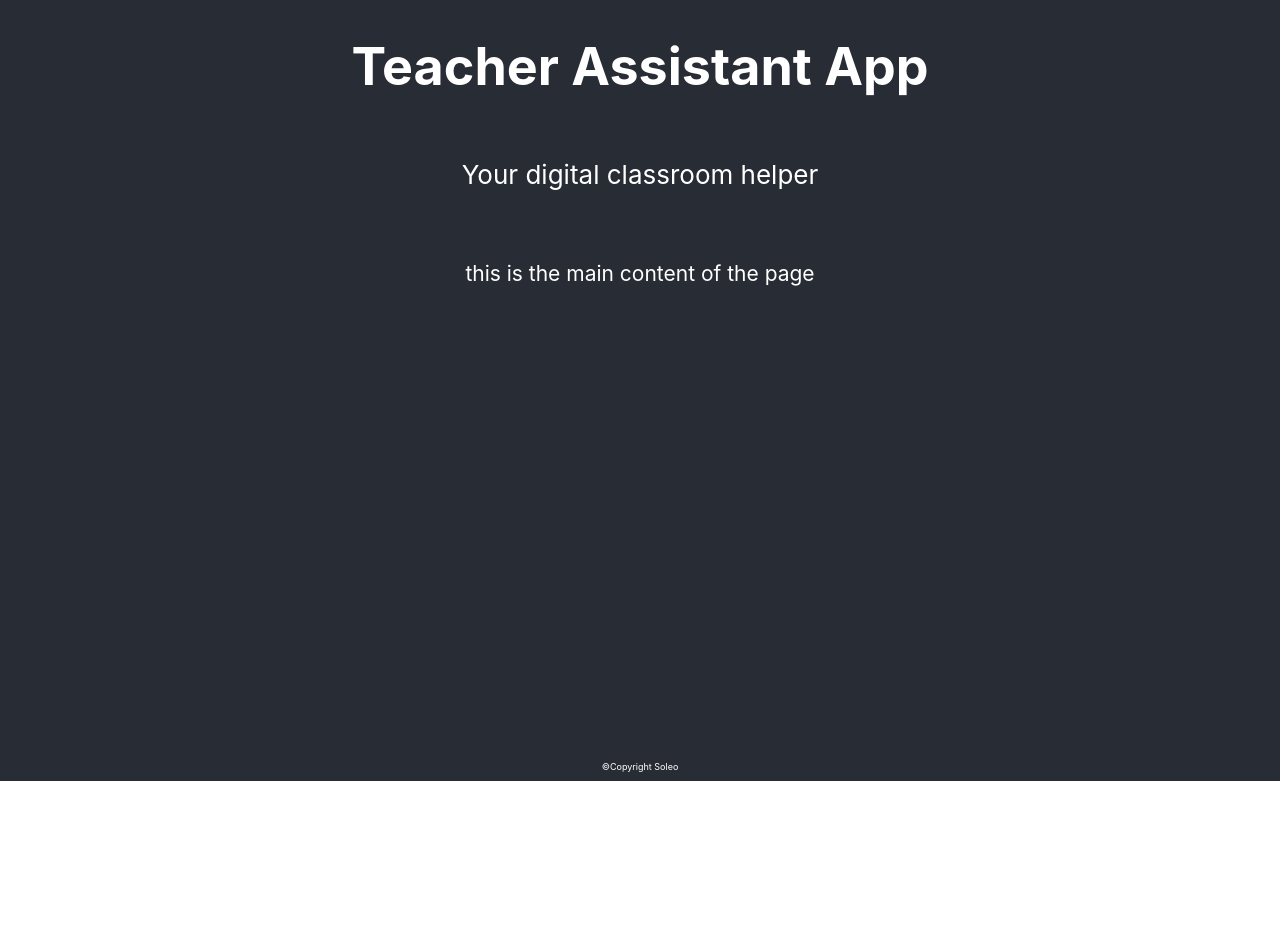
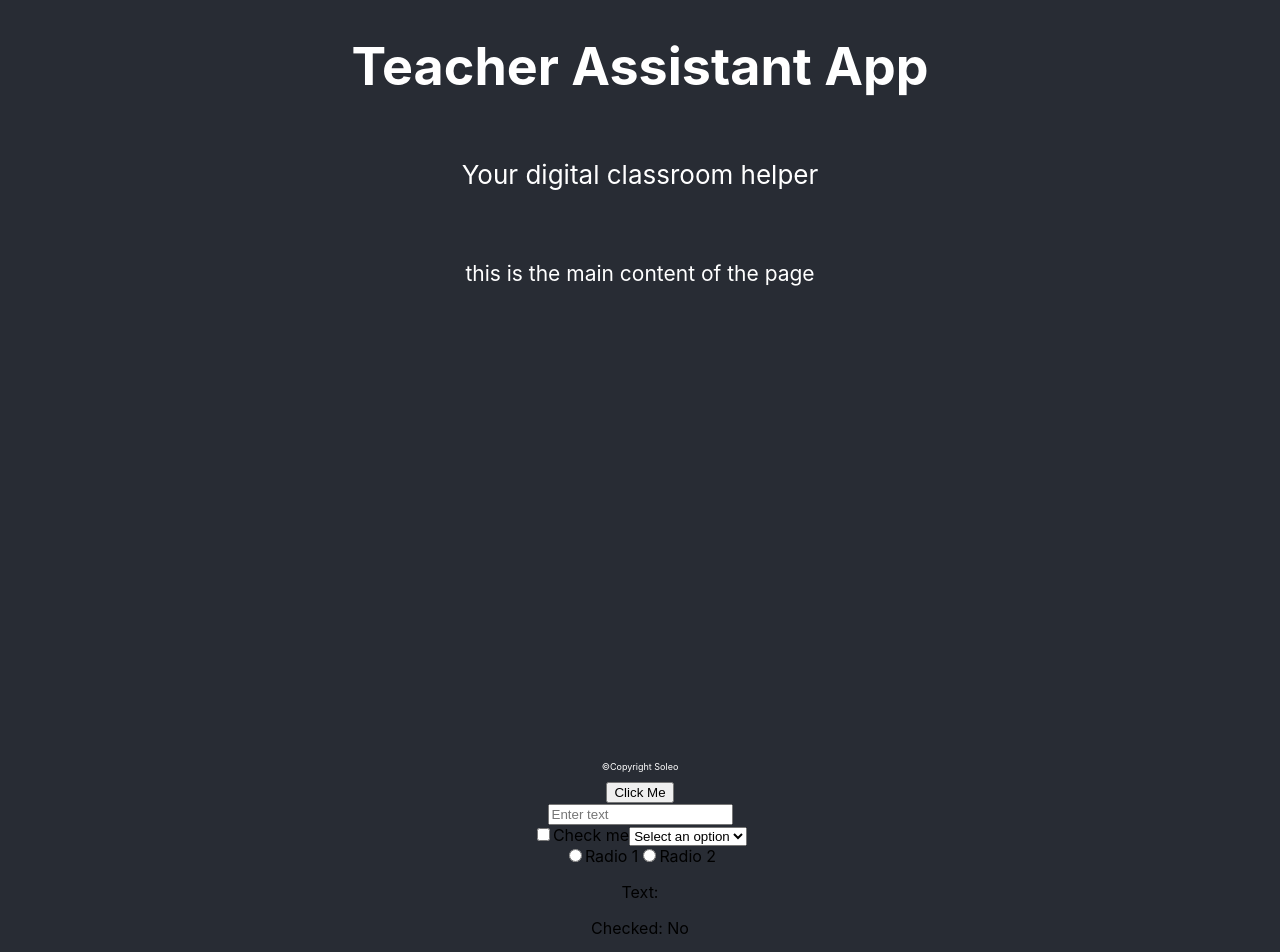
Before and after one commit to soleohess/teacher-assistant-app, a React (Create React App) app: page / in a window 1280 px wide. Shown: the top 952 px of the page. Before the commit the page ends 800 px from the top, so only its background shows below. Built offline with nearby package versions, Linux system fonts and the light colour scheme.

Commit message:
expanded UIElementLesson with github copilot. next time need to edit UIElementLesson functions to make useful.

```diff
--- a/src/App.js
+++ b/src/App.js
@@ -3,6 +3,7 @@ import Header from './components/Header';
 import Main from './components/Main';
 import Footer from './components/Footer';
 import './App.css'
+import UIElementsLesson from './components/UIElementLesson';
 
 function App() {
   return (
@@ -10,6 +11,7 @@ function App() {
       <Header title="Teacher Assistant App" description="Your digital classroom helper"/>
       <Main description="this is the main content of the page"/>
       <Footer description="©Copyright Soleo" />
+      <UIElementsLesson />
       {/* Other components will go here */}
     </div>
   );
--- a/src/components/UIElementLesson.js
+++ b/src/components/UIElementLesson.js
@@ -1,97 +1,108 @@
 import React, { useState } from "react";
 
-//Button Component
-const  Button = ({ onClick, label}) => (
-    //ToDo: implement the button element here
-    //Hint: Use the 'onClick' prop for the event handler and 'label' prop for the button text
-
+// Button Component
+const Button = ({ onClick, label }) => (
     <button onClick={onClick}>
         {label}
     </button>
-    //function onClick() { label }
 );
 
-//TextField Component
-const TextField = ({ value, onChange, placeholder }) => (
-    // TODO: Implement the input element here
-    // Hint: Use the 'value', 'onChange', and 'placeholder' props
-        <TextField onChange={onChange}>
-            value = [placeholder]
-        </TextField>
+// TextField Component with Error Handling
+const TextField = ({ value, onChange, placeholder, error }) => (
+    <div>
+        <input type="text" value={value} onChange={onChange} placeholder={placeholder} />
+        {error && <p style={{ color: 'red' }}>{error}</p>}
+    </div>
 );
 
 // Checkbox Component
 const Checkbox = ({ checked, onChange, label }) => (
-    // TODO: Implement the checkbox input and label here
- // Hint: Use the 'checked' and 'onChange' props for the input, and 'label' for the text
+    <label>
+        <input type="checkbox" checked={checked} onChange={onChange} />
+        {label}
+    </label>
 );
 
 // Select Component
-// Select (dropdown) components allow users to choose from a list of options
 const Select = ({ value, onChange, options }) => (
- // TODO: Implement the select element and its option children here
- // Hint: Use 'value' and 'onChange' props for the select, and map over 'options' for the option elements
+    <select value={value} onChange={onChange}>
+        {options.map((option, index) => (
+            <option key={index} value={option.value}>
+                {option.label}
+            </option>
+        ))}
+    </select>
+);
+
+// RadioButtonGroup Component
+const RadioButtonGroup = ({ name, selectedValue, onChange, options }) => (
+    <div>
+        {options.map((option, index) => (
+            <label key={index}>
+                <input
+                    type="radio"
+                    name={name}
+                    value={option.value}
+                    checked={selectedValue === option.value}
+                    onChange={onChange}
+                />
+                {option.label}
+            </label>
+        ))}
+    </div>
 );
 
 // Main UIElementsLesson Component
 const UIElementsLesson = () => {
- // State hooks for managing component states
- // TODO: Create state variables for text, isChecked, and selectedOption using useState
+    // State hooks for managing component states
+    const [text, setText] = useState("");
+    const [isChecked, setIsChecked] = useState(false);
+    const [selectedOption, setSelectedOption] = useState("");
+    const [selectedRadio, setSelectedRadio] = useState("");
+    const [error, setError] = useState("");
 
- // Event handlers
- const handleButtonClick = () => {
- // TODO: Implement button click handler
- // Hint: Use alert() to show a message when the button is clicked
- };
-
- const handleTextChange = (e) => {
- // TODO: Implement text change handler
- // Hint: Update the text state with the new value from the event
- };
-
- const handleCheckboxChange = (e) => {
- // TODO: Implement checkbox change handler
- // Hint: Update the isChecked state with the new checked value from the event
- };
-
- const handleSelectChange = (e) => {
- // TODO: Implement select change handler
- // Hint: Update the selectedOption state with the new value from the event
- };
-
- // Options for the Select component
- const options = [
-    { value: 'option1', label: 'Option 1' },
-    { value: 'option2', label: 'Option 2' },
-    { value: 'option3', label: 'Option 3' },
-];
+    // Event handler for text field
+    const handleTextChange = (e) => {
+        const value = e.target.value;
+        if (value.length > 10) {
+            setError("Text is too long");
+        } else {
+            setError("");
+        }
+        setText(value);
+    };
 
     return (
-    <div>
-        <h1>React Basic UI Elements</h1>
-
-        <h2>Button</h2>
-            {/* TODO: Add the Button component here */}
-
-        <h2>Text Field</h2>
-        {/* TODO: Add the TextField component here */}
-        {/* TODO: Add a paragraph to display the entered text */}
-
-        <h2>Checkbox</h2>
-        {/* TODO: Add the Checkbox component here */}
-        {/* TODO: Add a paragraph to display the checkbox state */}
-
-        <h2>Select (Dropdown)</h2>
-        {/* TODO: Add the Select component here */}
-        {/* TODO: Add a paragraph to display the selected option */}
-
-        {/*
-        Student Task: Add a new UI element here
-        Try adding a radio button group or a slider component
-        Hint: You'll need to create a new component and add state for it
-        */}
-    </div>
+        <div>
+            <Button onClick={() => alert("Button clicked!")} label="Click Me" />
+            <TextField value={text} onChange={handleTextChange} placeholder="Enter text" error={error} />
+            <Checkbox checked={isChecked} onChange={(e) => setIsChecked(e.target.checked)} label="Check me" />
+            <Select
+                value={selectedOption}
+                onChange={(e) => setSelectedOption(e.target.value)}
+                options={[
+                    { value: "", label: "Select an option" },
+                    { value: "option1", label: "Option 1" },
+                    { value: "option2", label: "Option 2" },
+                ]}
+            />
+            <RadioButtonGroup
+                name="radioGroup"
+                selectedValue={selectedRadio}
+                onChange={(e) => setSelectedRadio(e.target.value)}
+                options={[
+                    { value: "radio1", label: "Radio 1" },
+                    { value: "radio2", label: "Radio 2" },
+                ]}
+            />
+            <div>
+                <p>Text: {text}</p>
+                <p>Checked: {isChecked ? "Yes" : "No"}</p>
+                <p>Selected Option: {selectedOption}</p>
+                <p>Selected Radio: {selectedRadio}</p>
+            </div>
+        </div>
     );
-   };
+};
 
 export default UIElementsLesson;
```
